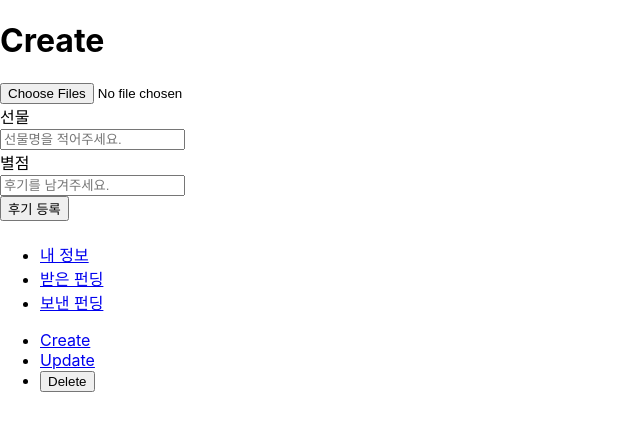
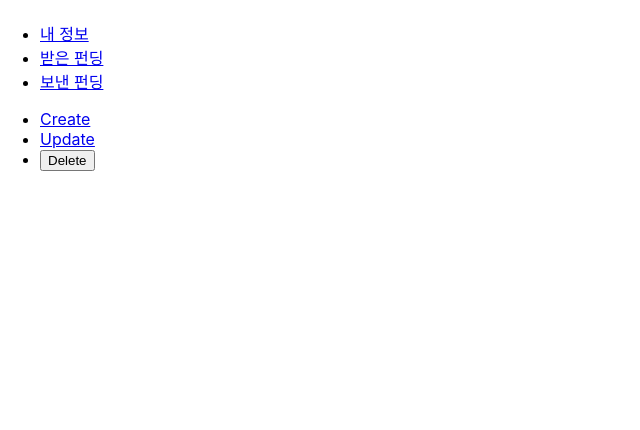
Before and after one commit to groupPresent/Front-End, a React (Create React App) app: page /user/1/received/review/create in a window 1280 px wide. Shown: the top 430 px of the page, without its empty margins (0-640 px from the left). Built offline with nearby package versions, Linux system fonts and the light colour scheme.

Commit message:
✅[CHORE] 리뷰 관련 url 수정

```diff
--- a/src/App.js
+++ b/src/App.js
@@ -243,8 +243,8 @@ const App = () => {
       <Routes>
         <Route path="/" element={<Main />} />
 
-        <Route path="/user/:id/received/review" element={<ReviewList />} />
-        <Route path="/user/:id/received/review/create" element={<ReviewCreate />} />
+        <Route path="/user/funding/review" element={<ReviewList />} />
+        <Route path="/user/funding/review/create" element={<ReviewCreate />} />
       </Routes>
       <Header></Header>
       <Nav topics={topics} onChangeMode={(_id)=>{
```
